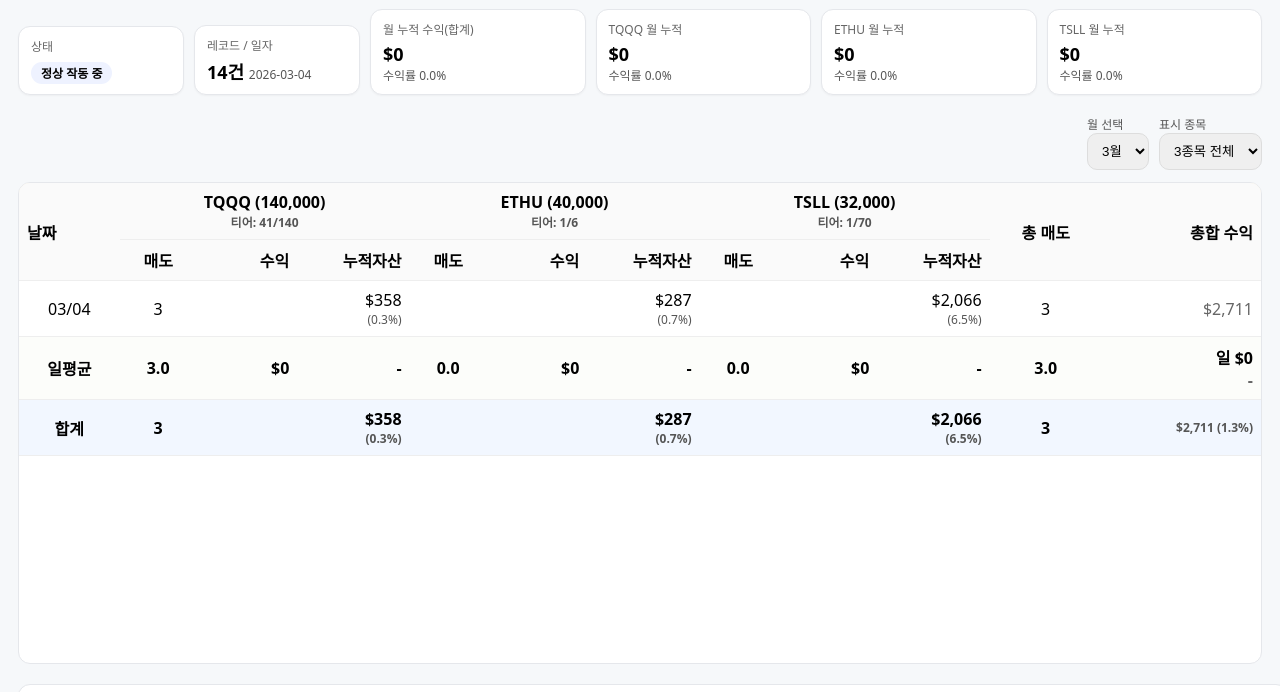
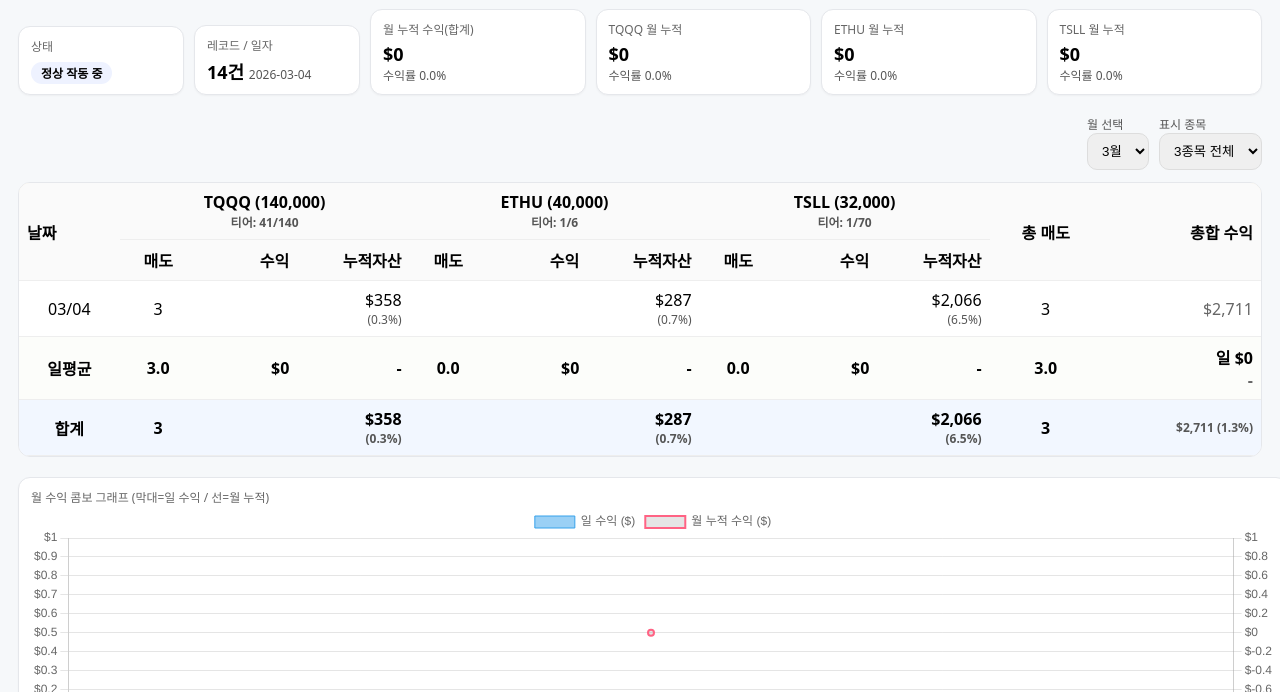
Before and after one commit to trillionly/great, a website: page index.html in a window 1280 px wide. Shown: the part 94-786 px from the top of the page. Drawn offline with nearby package versions, Linux system fonts and the light colour scheme.

Commit message:
Refactor CSS and update canvas structure in HTML

```diff
--- a/index.html
+++ b/index.html
@@ -14,17 +14,8 @@
     .pill { display:inline-block; padding:2px 10px; border-radius:999px; background:#eef2ff; font-size:12px; }
     .err { background:#fee2e2; color:#991b1b; }
 
-    /* ✅ 절대 무한대로 늘어나지 못하게 강제 고정하는 CSS */
-    .wrap {
-      height: 60vh !important; /* 화면 높이의 60%로 강제 고정 */
-      overflow-y: scroll !important; /* 세로 스크롤 강제 활성화 */
-      overflow-x: auto !important;
-      display: block !important; /* 테이블 요소가 컨테이너를 뚫고 나가는 현상 방지 */
-      border: 1px solid #e5e7eb;
-      border-radius: 12px;
-      background: #fff;
-      margin-bottom: 20px;
-    }
+    /* ✅ 표 영역 무한 스크롤 제한 해제 (원복 완료) */
+    .wrap { overflow-x: auto; border:1px solid #e5e7eb; border-radius:12px; background:#fff; margin-bottom: 20px; }
     table { border-collapse: collapse; width: 100%; min-width: 800px; white-space: nowrap; }
 
     th, td { border-bottom: 1px solid #eee; padding: 8px 8px; vertical-align: middle; }
@@ -116,7 +107,9 @@
   <div class="row" style="margin-top:0">
     <div class="card wide">
       <div class="k">월 수익 콤보 그래프 (막대=일 수익 / 선=월 누적)</div>
-      <canvas id="comboChart" height="100"></canvas>
+      <div style="position: relative; height: 250px; width: 100%;">
+        <canvas id="comboChart"></canvas>
+      </div>
     </div>
   </div>
 
@@ -432,7 +425,7 @@
         },
         options: {
           responsive: true,
-          maintainAspectRatio: false,
+          maintainAspectRatio: false, /* ✅ 이게 유지되어야 250px 높이에 예쁘게 맞춰집니다 */
           interaction: { mode: "index", intersect: false },
           plugins: { legend: { position: "top" } },
           scales: {
```
